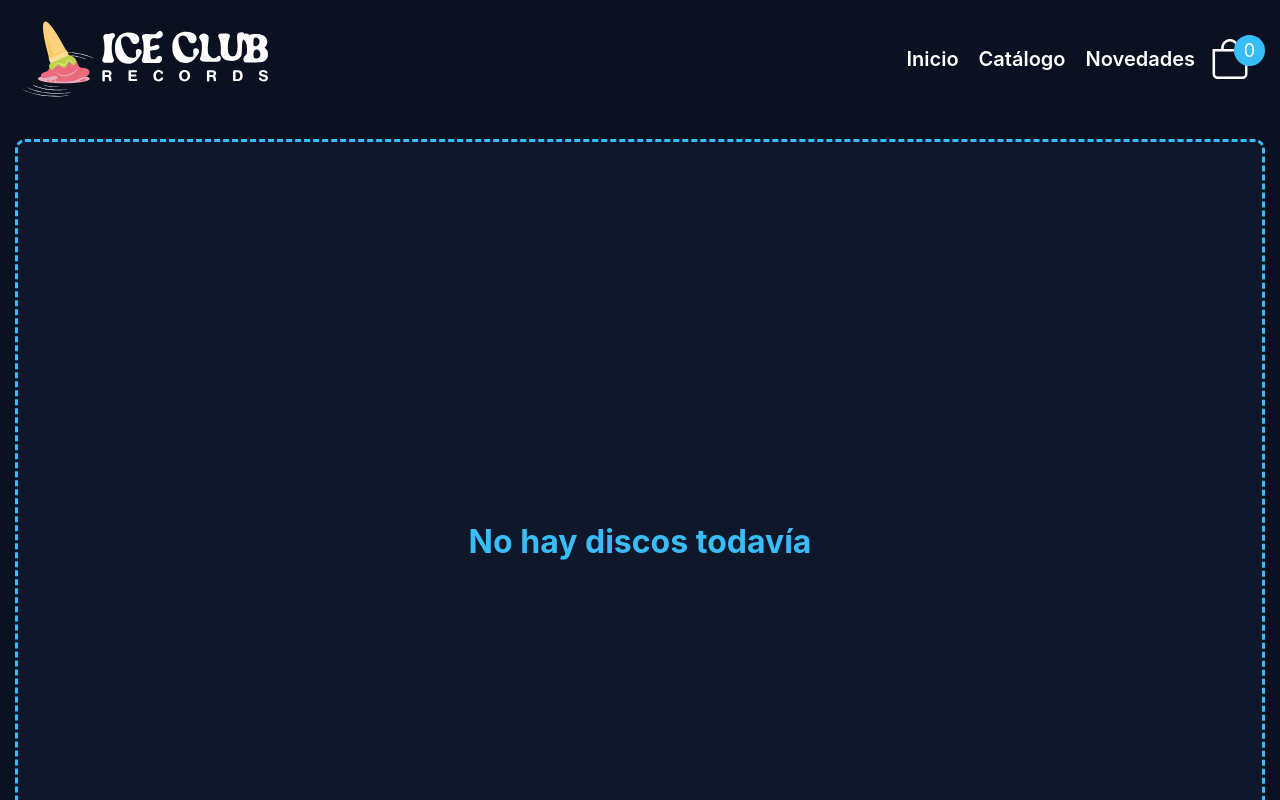
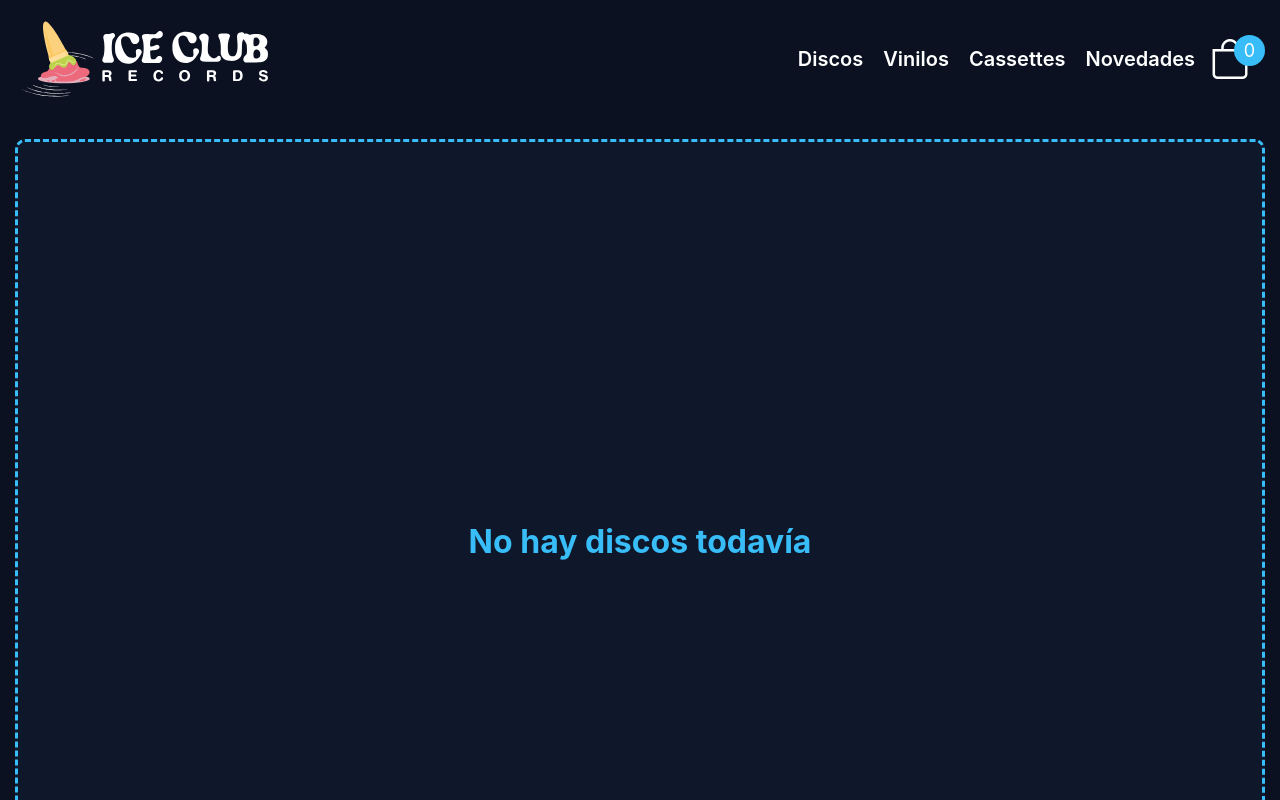
Before and after one commit to FreeHelado/IceClubReact, a React (Create React App) app: page / in a window 1280 px wide. Shown: the top 800 px of the page. Built offline with nearby package versions, Linux system fonts and the light colour scheme.

Commit message:
Correcciones de la preentrega 1

```diff
--- a/src/App.jsx
+++ b/src/App.jsx
@@ -1,13 +1,12 @@
-import logo from './logo.svg';
 import './App.css';
 import NavBar from './components/NavBar/NavBar';
 import ItemListContainer from './components/ItemListContainer/ItemListContainer';
 
-function App() {
+const App = () => {
   return (
     <div className="App">
       <NavBar />
-      <ItemListContainer mensaje={'No hay discos todavía'} />
+      <ItemListContainer mensaje='No hay discos todavía' />
     </div>
   );
 }
--- a/src/components/NavBar/NavBar.jsx
+++ b/src/components/NavBar/NavBar.jsx
@@ -7,9 +7,10 @@ const NavBar = () => {
             <img src={logonav} alt="" />
             <div className="Menu">
             <ul>
-                <li><a href="#">Inicio</a></li>
-                <li><a href="#">Catálogo</a></li>
-                <li><a href="#">Novedades</a></li>
+                <li><a href="/inex.html">Discos</a></li>
+                <li><a href="/inex.html">Vinilos</a></li>
+                <li><a href="/inex.html">Cassettes</a></li>
+                <li><a href="/inex.html">Novedades</a></li>
             </ul>
             <CartWidget />
             </div>
```
Also changed, not shown: src/components/NavBar/style.module.css (added).
